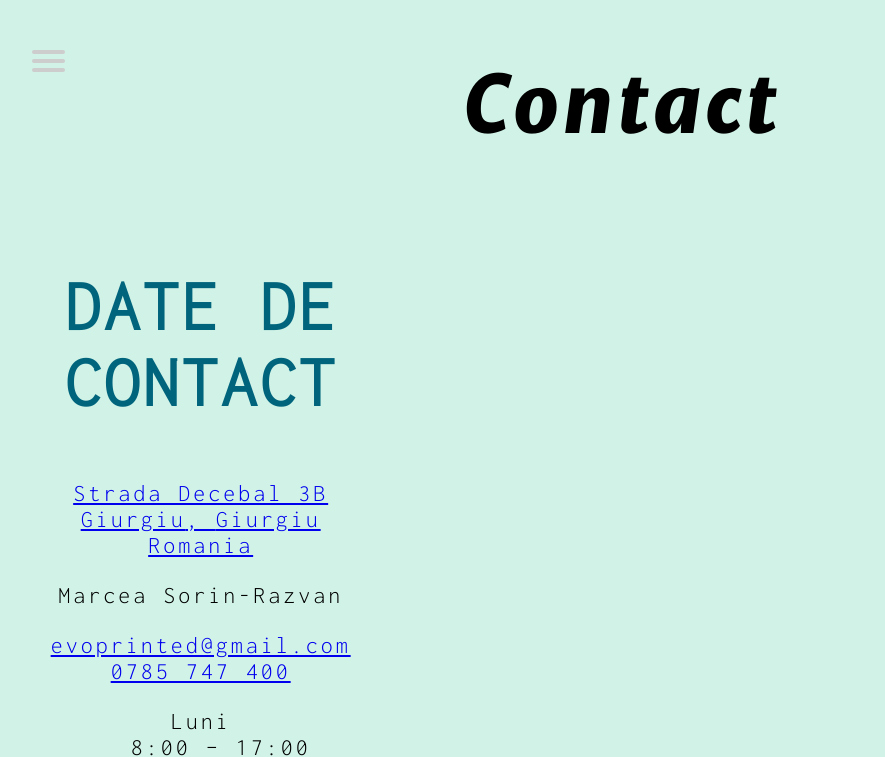
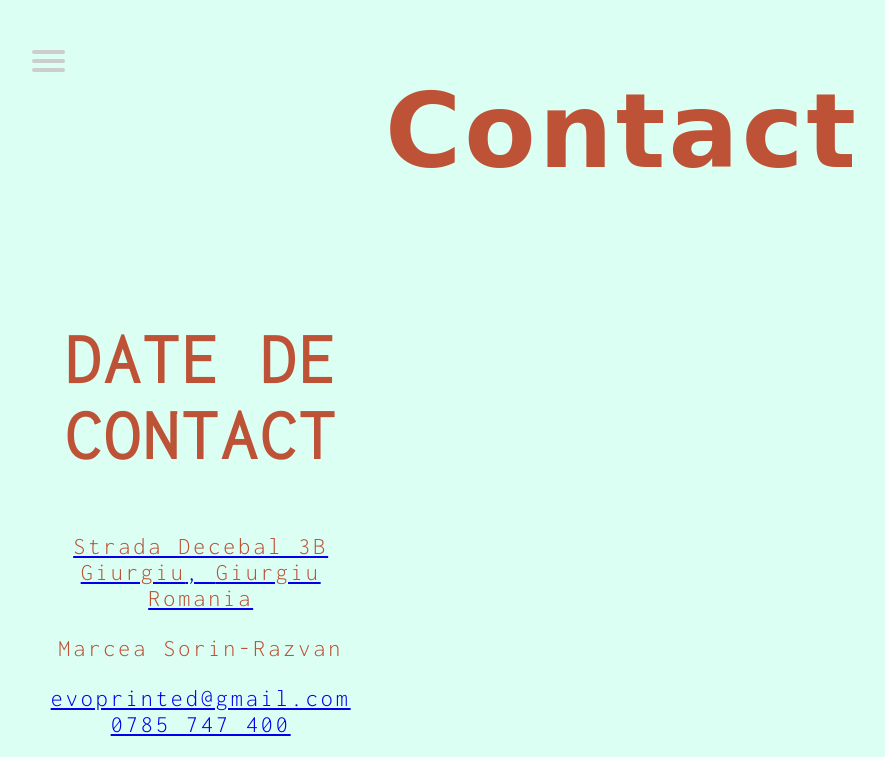
Before and after one commit to andrei2528/evoprint-10-feb, a plain HTML site: page contact-2.html in a window 1280 px wide. Shown: the top 757 px of the page, without its empty margins (18-903 px from the left). Drawn offline with Linux system fonts and the light colour scheme.

Commit message:
Update contact2.css

```diff
--- a/contact2.css
+++ b/contact2.css
@@ -1,7 +1,21 @@
         body {
-            background-color: #d1f3e7;
+            background-color: #DBFFF3;
             letter-spacing: 3px;
             text-align: center;
+            text-decoration: none;
+            color: #BD5237;
+        }
+
+        .strada,
+        .wp-block-jetpack-address,
+        .jetpack-address__country,
+        .wp-block-jetpack-email,
+        .wp-block-jetpack-phone,
+        .jetpack-address__region,
+        .jetpack-address__city,
+        .wp-block-jetpack-phone,
+        .wp-block-jetpack-email {
+            color: #BD5237;
             text-decoration: none;
         }
 
@@ -115,12 +129,13 @@
         }
 
         h1 {
-            font-size: 5em;
-            font-family: 'Merriweather Sans', sans-serif;
+            font-size: 6.5em;
+            font-family: 'Righteous', cursive;
+            animation: slideright 0.5s;
         }
 
         h2 {
-            color: #00647D;
+            color: #BD5237;
             font-size: 3em;
             text-align: center;
         }
```
